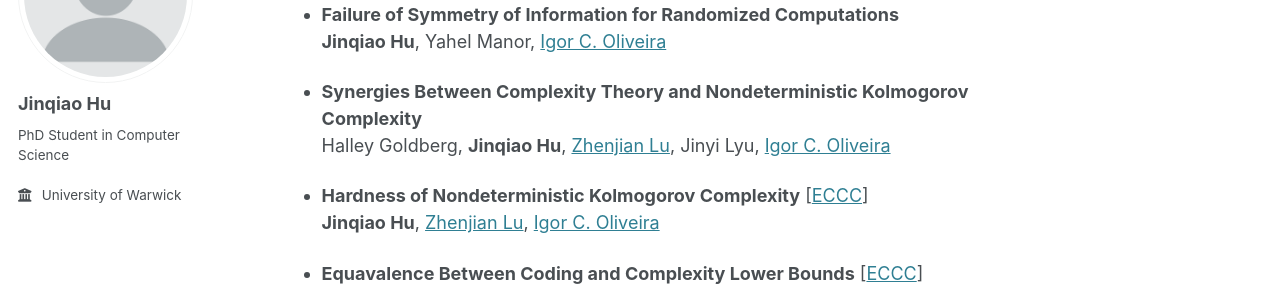
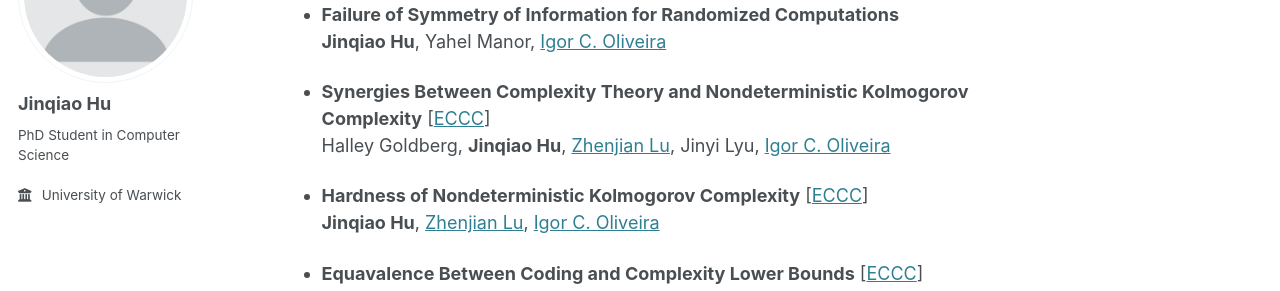
Before and after one commit to jinqiaohu/jinqiaohu.github.io, a Jekyll site: the page built from _pages/papers.md, in a window 1280 px wide and 1088 px high. Shown: the part 198-489 px from the top of the window. Built offline with Jekyll 4.4.1, drawn with Linux system fonts in a browser that asks for light colours; our own code applies the rules of GitHub Pages for plain Markdown files.

Commit message:
added all ECCC

```diff
--- a/_pages/papers.md
+++ b/_pages/papers.md
@@ -11,7 +11,7 @@ author_profile: true
 + **Failure of Symmetry of Information for Randomized Computations**\\
   **Jinqiao Hu**, Yahel Manor, [Igor C. Oliveira](https://www.dcs.warwick.ac.uk/~igorcarb/)
 
-+ **Synergies Between Complexity Theory and Nondeterministic Kolmogorov Complexity**\\
++ **Synergies Between Complexity Theory and Nondeterministic Kolmogorov Complexity** [[ECCC](https://eccc.weizmann.ac.il/report/2025/215/)]\\
   Halley Goldberg, **Jinqiao Hu**, [Zhenjian Lu](https://luzhenjian.github.io/), Jinyi Lyu, [Igor C. Oliveira](https://www.dcs.warwick.ac.uk/~igorcarb/)
 
 
```
